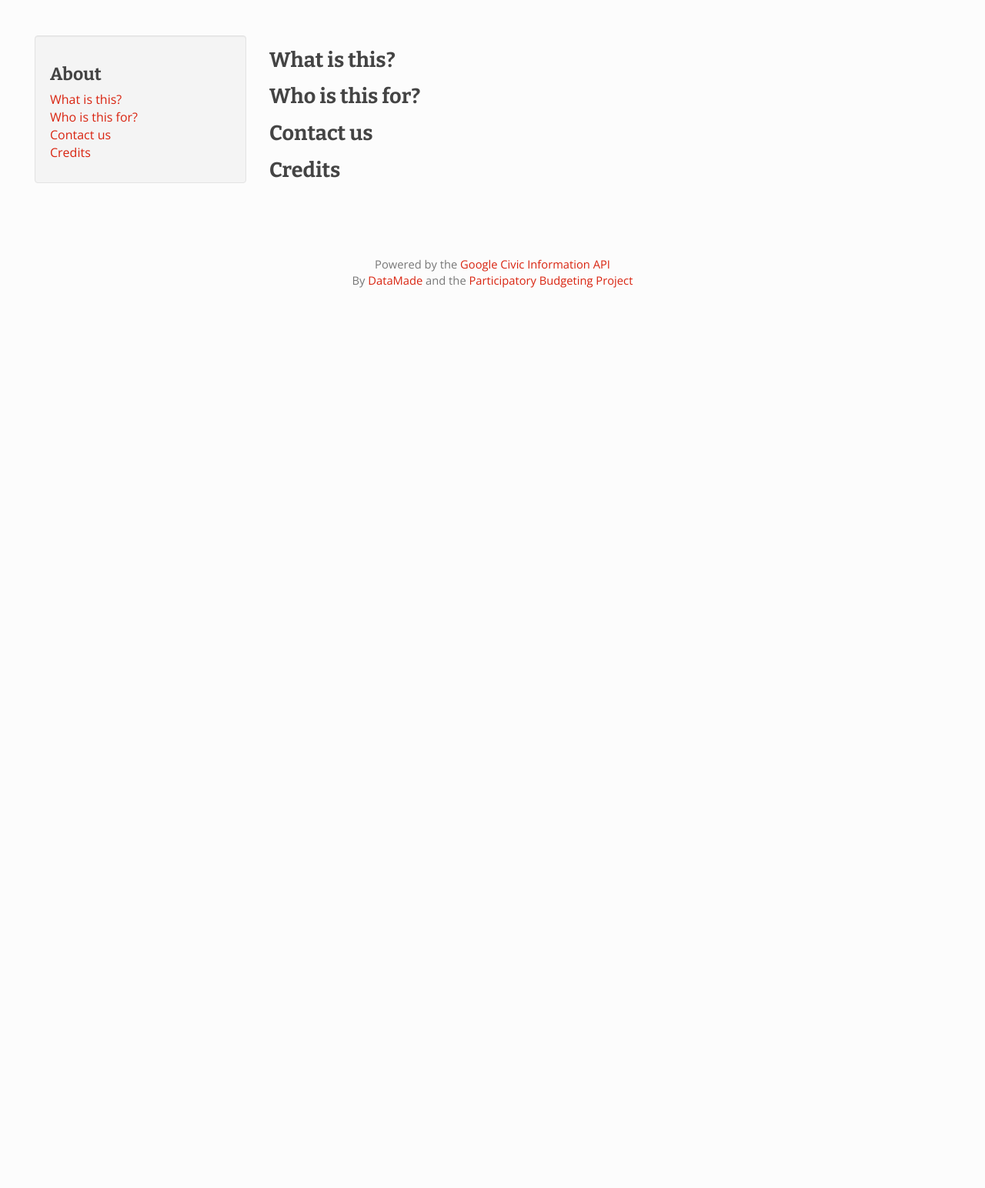
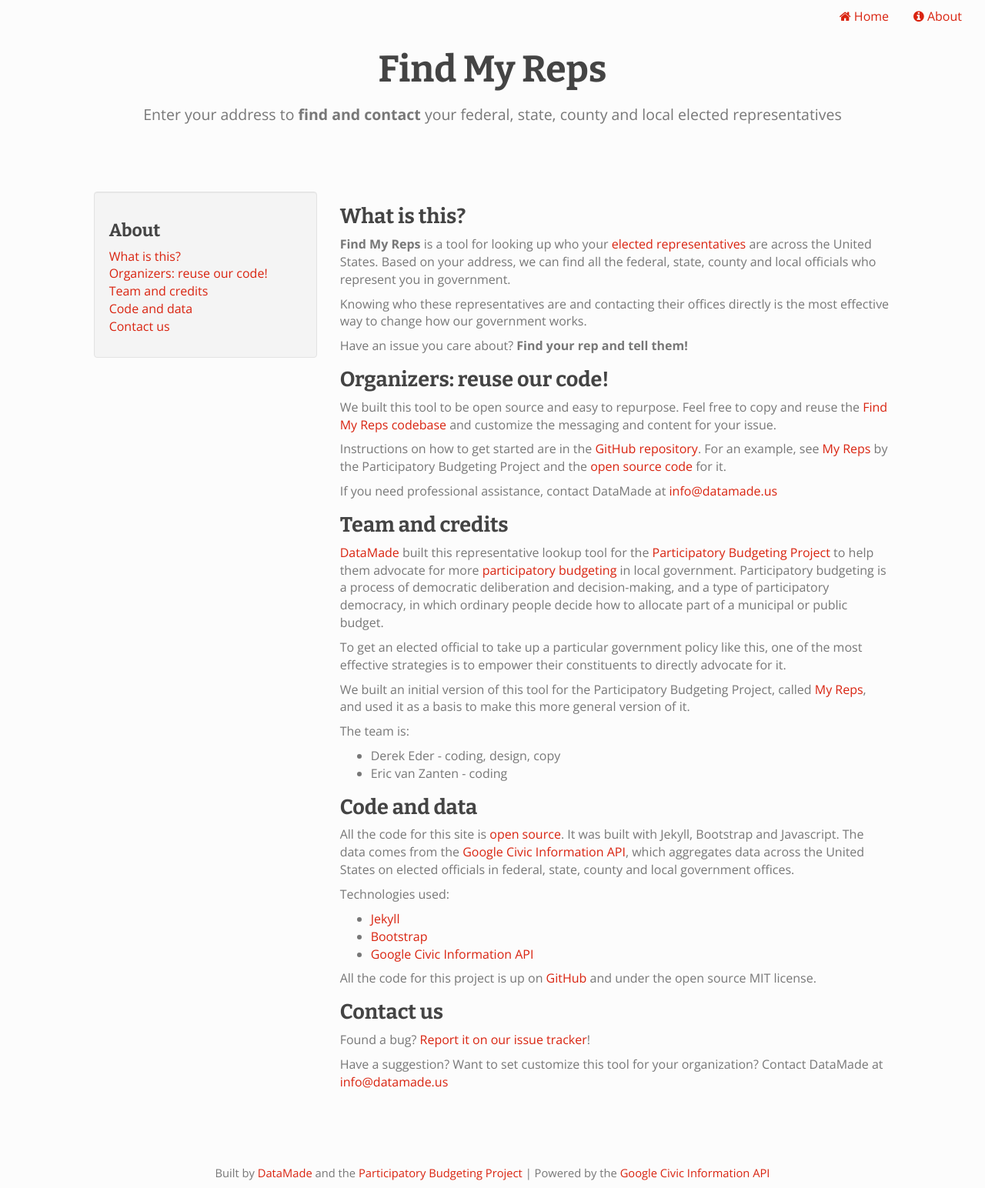
Before and after one commit to datamade/my-reps, a Jekyll site: the page built from about.html, in a window 1280 px wide. Shown: the whole page at 77% size. Built offline with Jekyll 4.4.1, drawn with Linux system fonts in a browser that asks for light colours; nearby versions of some CDN libraries; before the commit the page ends 900 px from its top, so only the background shows below that.

Commit message:
added about page, updated intro blurb

```diff
--- a/_layouts/default.html
+++ b/_layouts/default.html
@@ -95,6 +95,22 @@
     <body>
     <div class='main-content'>
       <div class="container-fluid">
+
+        <ul class="nav nav-pills pull-right">
+          <li role="presentation"><a href="/"><i class='fa fa-home'></i> Home</a></li>
+          <li role="presentation"><a href="/about.html"><i class='fa fa-info-circle'></i> About</a></li>
+        </ul>
+
+        <br />
+        <br />
+
+        <div class='text-center'>
+            <h1><a href='/'>Find My Reps</a></h1>
+            <p class='lead'>Enter your address to <strong>find and contact</strong> your federal, state, county and local elected representatives</p>
+        </div>
+
+        <br />
+
         {{content}}
       </div>
     </div>
@@ -105,8 +121,8 @@
         <div class='col-md-10 col-md-offset-1'>
           <p class='text-center small'>
                 <br /><br />
-                Powered by the <a target='_blank' href='https://developers.google.com/civic-information/'>Google Civic Information API</a><br />
-                By <a href='http://datamade.us' target="_blank">DataMade</a> and the <a href='http://participatorybudgeting.org/'>Participatory Budgeting Project</a>
+                Built by <a href='http://datamade.us' target="_blank">DataMade</a> and the <a href='http://participatorybudgeting.org/'>Participatory Budgeting Project</a> |
+                Powered by the <a target='_blank' href='https://developers.google.com/civic-information/'>Google Civic Information API</a>
           </p>
         </div>
       </div>
--- a/about.html
+++ b/about.html
@@ -3,34 +3,84 @@ layout: default
 title: About
 description:
 ---
-
-<div class="container-fluid">
-  <div class-"row">
-    <div class='col-sm-12'>
 <div class='row'>
-        <div class='col-md-3'>
+  <div class='col-md-3 col-md-offset-1'>
     <br/><br/>
     <div class='well well-xs'>
       <h3>About</h3>
       <ul class='list-unstyled'>
         <li><a href='#what-is-this'>What is this?</a></li>
-              <li><a href='#whos-it-for'>Who is this for?</a></li>
+        <li><a href='#for-organizers'>Organizers: reuse our code!</a></li>
+        <li><a href='#credits'>Team and credits</a></li>
+        <li><a href='#code'>Code and data</a></li>
         <li><a href='#contact-us'>Contact us</a></li>
-              <li><a href='#credits'>Credits</a></li>
+
       </ul>
     </div>
   </div>
-        <div class='col-sm-9'>
+  <div class='col-sm-7'>
     <br/>
     <br/>
 
     <h2 id="what-is-this">What is this?</h2>
 
-          <h2 id="whos-it-for">Who is this for?</h2>
+    <p><strong>Find My Reps</strong> is a tool for looking up who your <a href='https://en.wikipedia.org/wiki/Representative_democracy'>elected representatives</a> are across the United States. Based on your address, we can find all the federal, state, county and local officials who represent you in government.</p>
+
+    <p>Knowing who these representatives are and contacting their offices directly is the most effective way to change how our government works.</p>
+
+    <p>Have an issue you care about? <strong>Find your rep and tell them!</strong></p>
+
+    <h2 id="for-organizers">Organizers: reuse our code!</h2>
+
+    <p>We built this tool to be open source and easy to repurpose. Feel free to copy and reuse the <a href='https://github.com/datamade/find-my-reps'>Find My Reps codebase</a> and customize the messaging and content for your issue.</p>
+
+    <p>Instructions on how to get started are in the <a href='https://github.com/datamade/find-my-reps'>GitHub repository</a>. For an example, see <a href='www.participatorybudgeting.org/myreps'>My Reps</a> by the Participatory Budgeting Project and the <a href='https://github.com/datamade/my-reps-pbp'>open source code</a> for it.</p>
+
+    <p>If you need professional assistance, contact DataMade at <a href='mailto:info@datamade.us'>info@datamade.us</a></p>
+
+    <h2 id="credits">Team and credits</h2>
+
+    <p><a href='https://datamade.us'>DataMade</a> built this representative lookup tool for the <a href='http://www.participatorybudgeting.org/'>Participatory Budgeting Project</a> to help them advocate for more <a href='https://en.wikipedia.org/wiki/Participatory_budgeting'>participatory budgeting</a> in local government. Participatory budgeting is a process of democratic deliberation and decision-making, and a type of participatory democracy, in which ordinary people decide how to allocate part of a municipal or public budget.
+
+    <p>To get an elected official to take up a particular government policy like this, one of the most effective strategies is to empower their constituents to directly advocate for it.
+
+    <p>We built an initial version of this tool for the Participatory Budgeting Project, called <a href='http://www.participatorybudgeting.org/myreps'>My Reps</a>, and used it as a basis to make this more general version of it.
+
+    <p>The team is:
+
+    <ul>
+      <li>Derek Eder - coding, design, copy</li>
+      <li>Eric van Zanten - coding</li>
+    </ul>
+
+
+    <h2 id="code">Code and data</h2>
+
+    <p>
+      All the code for this site is <a href='https://github.com/datamade/find-my-reps'>open source</a>. It was built with Jekyll, Bootstrap and Javascript. The data comes from the <a href='https://developers.google.com/civic-information/'>Google Civic Information API</a>, which aggregates data across the United States on elected officials in federal, state, county and local government offices.
+    </p>
+    <p>Technologies used:</p>
+    <ul>
+      <li>
+        <a href='http://jekyllrb.com/'>Jekyll</a>
+      </li>
+      <li>
+        <a href='http://getbootstrap.com'>Bootstrap</a>
+      </li>
+      <li>
+        <a href='https://developers.google.com/civic-information/'>Google Civic Information API</a>
+      </li>
+    </ul>
+
+    <p>All the code for this project is up on <a href='https://github.com/datamade/find-my-reps'>GitHub</a> and under the open source MIT license.</p>
+
 
     <h2 id="contact-us">Contact us</h2>
 
-          <h2 id="credits">Credits</h2>
+    <p>Found a bug? <a href='https://github.com/datamade/find-my-reps/issues'>Report it on our issue tracker</a>!</p>
+
+    <p>Have a suggestion? Want to set customize this tool for your organization? Contact DataMade at <a href='mailto:info@datamade.us'>info@datamade.us</a></p>
+
 
 
     <br/>
@@ -38,6 +88,3 @@ description:
 
   </div>
 </div>
-    </div>
-  </div>
-</div>
--- a/css/custom.css
+++ b/css/custom.css
@@ -15,8 +15,17 @@ h1 {
     padding-bottom: 10px;
 }
 
+h1 a, h1 a:hover {
+    color: #444444;
+    text-decoration: none;
+}
+
 .table > thead > tr > th {
     white-space: nowrap;
+}
+
+.about {
+    font-size: 90%;
 }
 
 /* center the nav pills */
```
Also changed, not shown: index.html (+10 -16 lines), images/usa.png (added). Lines whose indentation alone changed are shown as unchanged.
